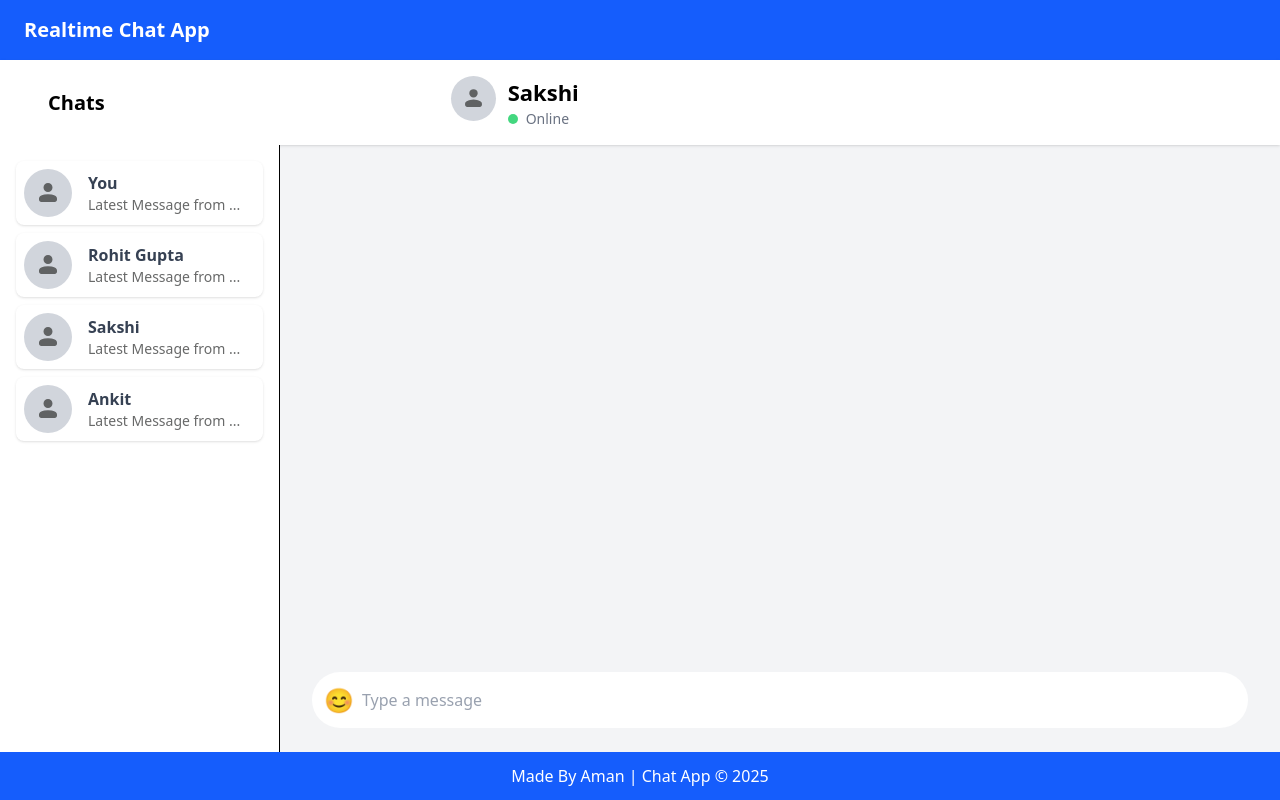
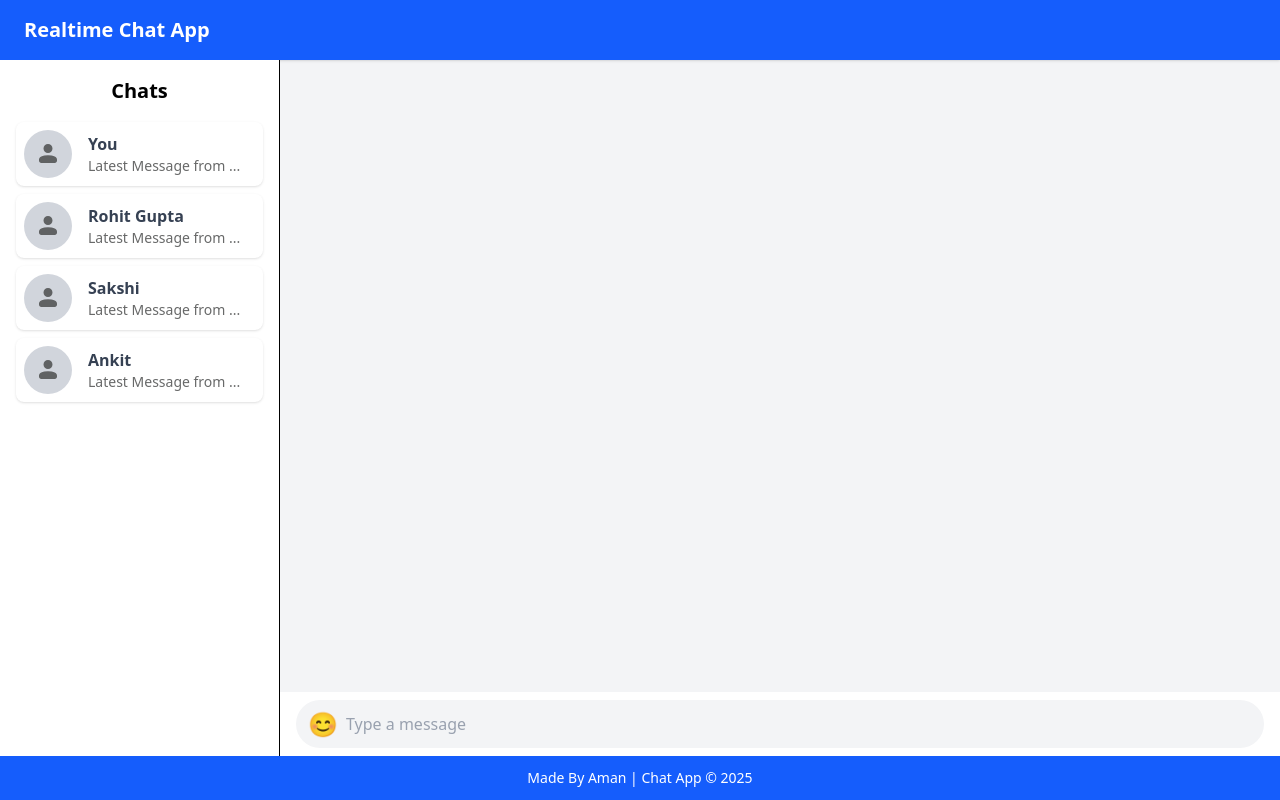
Before and after one commit to mr-aman-git/Chat-Interface-UI, a Next.js app: page / in a window 1280 px wide. Built offline with nearby package versions, Linux system fonts and the light colour scheme.

Commit message:
side baar fix and user selected function add

```diff
--- a/app/page.tsx
+++ b/app/page.tsx
@@ -4,6 +4,7 @@
 import { useState, useEffect, useRef } from "react";
 import { motion } from "framer-motion";
 import { FaCamera } from "react-icons/fa";
+import { div } from "framer-motion/client";
 
 
 type Message = {
@@ -23,6 +24,8 @@ export default function ChatInterface() {
   const [emojiPickerOpen, setEmojiPickerOpen] = useState(false);
   const [onlineUsers] = useState(chatUsers);
   const messageEndRef = useRef<HTMLDivElement>(null);
+  const [selectedUser, setSelectedUser] = useState<string | null>(null);
+
 
   const sendMessage = () => {
     if (input.trim()) {
@@ -55,78 +58,33 @@ export default function ChatInterface() {
   };
 
   return (
-    <div className="h-screen flex flex-col bg-gray-100 font-sans ">
+    <div className="h-screen flex flex-col bg-gray-100 font-sans">
       {/* Navbar */}
       <nav className="bg-blue-600 text-white px-6 py-4 text-xl font-semibold shadow">
         Realtime Chat App
       </nav>
 
-      {/* Landing Section */}
-      <header className="bg-white shadow py-4 text-center flex justify-between items-center px-6">
-        <div className="flex-1 text-left ml-6 hidden md:block">
-          <h2 className="font-bold text-[20px] ">Chats</h2>
-        </div>
-
-        <div className="flex-1 text-center">
-          <div className="flex">
-            {/* SVG icon inside avatar */}
-            <svg
-              viewBox="0 0 48 48"
-              width="45"
-              height="45"
-              fill="none"
-              className="text-gray-600 w-[45px] rounded-full bg-gray-300 items-center justify-center overflow-hidden"
-            >
-              <title>Profile</title>
-              <path
-                d="M24 23q-1.857 0-3.178-1.322Q19.5 20.357 19.5 18.5t1.322-3.178T24 14t3.178 1.322Q28.5 16.643 28.5 18.5t-1.322 3.178T24 23m-6.75 10q-.928 0-1.59-.66-.66-.662-.66-1.59v-.9q0-.956.492-1.758A3.3 3.3 0 0 1 16.8 26.87a16.7 16.7 0 0 1 3.544-1.308q1.8-.435 3.656-.436 1.856 0 3.656.436T31.2 26.87q.816.422 1.308 1.223T33 29.85v.9q0 .928-.66 1.59-.662.66-1.59.66z"
-                fill="#606263"
-              />
-            </svg>
-            <div className="">
-              <h1 className="text-[22px] font-semibold ml-3">Sakshi</h1>
-              <p className="text-sm flex items-center space-x-2 ml-3">
-                {typing ? (
-                  <span className="text-gray-500">typing...</span>
-                ) : (
-                  <>
-                    <span className="w-2.5 h-2.5 bg-green-500 rounded-full animate-pulse"></span>
-                    <span className="text-gray-500">Online</span>
-                  </>
-                )}
-              </p>
-
-            </div>
-          </div>
-
-
-        </div>
-
-        <div className="flex-1"></div>
-      </header>
-
-
-      <main className="flex flex-1 overflow-hidden">
-        {/* Online Users */}
-        <aside className="w-70 bg-white border-r p-4 overflow-y-auto hidden md:block">
-
-          <ul className="space-y-2 ">
+      {/* Main Layout */}
+      <div className="flex flex-1 overflow-hidden">
+        {/* Sidebar */}
+        <aside className="w-[280px] bg-white border-r hidden md:flex flex-col items-center p-4">
+          <h2 className="font-bold text-[20px] mb-4">Chats</h2>
+          <ul className="space-y-2 w-full">
             {onlineUsers.map((user, i) => (
               <li
                 key={i}
-                className="flex items-center space-x-4 py-2 pl-2 shadow-sm text-gray-700 cursor-pointer hover:bg-blue-100 rounded-lg"
+                onClick={() => setSelectedUser(user)}
+                className={`flex items-center space-x-4 py-2 pl-2 shadow-sm text-gray-700 cursor-pointer hover:bg-blue-100 rounded-lg
+            ${selectedUser === user ? "bg-blue-200" : ""}`}
               >
-                {/* Avatar container */}
                 <div className="relative w-12 h-12">
-                  {/* Avatar circle */}
                   <div className="w-full h-full rounded-full bg-gray-300 flex items-center justify-center overflow-hidden">
-                    {/* SVG icon inside avatar */}
                     <svg
                       viewBox="0 0 48 48"
                       width="70"
                       height="70"
                       fill="none"
-                      className="text-gray-600 cursor-pointer"
+                      className="text-gray-600"
                     >
                       <title>profile</title>
                       <path
@@ -136,60 +94,88 @@ export default function ChatInterface() {
                     </svg>
                   </div>
                 </div>
-
-                {/* User info */}
-                <div className="flex-1 cursor-pointer">
-                  <span className="block  font-semibold " title={`User: ${user}`}>{user}</span>
+                <div className="flex-1">
+                  <span className="block font-semibold" title={`User: ${user}`}>{user}</span>
                   <p
                     className="text-sm text-[#686969] truncate max-w-[200px]"
                     title={typing ? "Typing..." : "Latest Message from this user"}
                   >
-                    {typing ? "Typing..." : "Latest Message from this user".slice(0, 20) + ("Latest Message from this user".length > 20 ? "..." : "")}
+                    {typing ? "Typing..." : "Latest Message from this user".slice(0, 20) + "..."}
                   </p>
-
                 </div>
-
               </li>
             ))}
           </ul>
-
         </aside>
 
-        {/* Chat Box */}
-        <section className="flex-1 flex flex-col justify-between p-4">
-          <div className="overflow-y-auto space-y-2 p-3 flex-1">
+        {/* Chat Area */}
+        <div className="flex-1 flex flex-col">
+          {/* Header */}
+          {
+            selectedUser ? (
+              <div className="bg-white shadow flex items-center px-4 h-16">
+                <svg
+                  viewBox="0 0 48 48"
+                  width="45"
+                  height="45"
+                  fill="none"
+                  className="text-gray-600 w-[45px] rounded-full bg-gray-300"
+                >
+                  <title>Profile</title>
+                  <path
+                    d="M24 23q-1.857 0-3.178-1.322Q19.5 20.357 19.5 18.5t1.322-3.178T24 14t3.178 1.322Q28.5 16.643 28.5 18.5t-1.322 3.178T24 23m-6.75 10q-.928 0-1.59-.66-.66-.662-.66-1.59v-.9q0-.956.492-1.758A3.3 3.3 0 0 1 16.8 26.87a16.7 16.7 0 0 1 3.544-1.308q1.8-.435 3.656-.436 1.856 0 3.656.436T31.2 26.87q.816.422 1.308 1.223T33 29.85v.9q0 .928-.66 1.59-.662.66-1.59.66z"
+                    fill="#606263"
+                  />
+                </svg>
+                <div className="ml-3">
+                  <h1 className="text-[18px] font-medium"> {selectedUser} </h1>
+                  <p className="text-sm flex items-center space-x-2">
+                    {typing ? (
+                      <span className="text-gray-500">typing...</span>
+                    ) : (
+                      <>
+                        <span className="w-2.5 h-2.5 bg-green-500 rounded-full animate-pulse"></span>
+                        <span className="text-gray-500">Online</span>
+                      </>
+                    )}
+                  </p>
+                </div>
+              </div>
+            ) : (
+              <div></div>
+            )
+          }
+
+          {/* Messages */}
+          <div className="flex-1 overflow-y-auto p-4 space-y-2">
             {messages.map((msg) => (
               <motion.div
                 key={msg.id}
                 initial={{ opacity: 0, y: 10 }}
                 animate={{ opacity: 1, y: 0 }}
-                className={`relative px-4 py-2 rounded-xl text-white max-w-[80%] w-fit
-        ${msg.sender === "You" ? "ml-auto bg-[#005c4b]" : "mr-auto bg-[#202c33]"}
-        text-sm sm:text-base
-      `}
+                className={`relative px-4 py-2 rounded-xl text-white max-w-[80%] w-fit ${msg.sender === "You" ? "ml-auto bg-[#005c4b]" : "mr-auto bg-[#202c33]"
+                  } text-sm sm:text-base`}
               >
-                <div className="break-words whitespace-pre-wrap">{msg.content} {msg.emoji || ""}</div>
+                <div className="break-words whitespace-pre-wrap">
+                  {msg.content} {msg.emoji || ""}
+                </div>
                 <div className="text-[11px] text-gray-400 text-right mt-1">{msg.timestamp}</div>
               </motion.div>
             ))}
             <div ref={messageEndRef} />
           </div>
 
-
-
-          {/* Chat Input */}
-          <div className="relative w-full px-4 py-2">
-            <div className="flex items-center bg-white text-gray-500 rounded-full px-3 py-2 w-full">
-              {/* Emoji Button */}
+          {/* Input */}
+          <div className="relative px-4 py-2 bg-white">
+            <div className="flex items-center bg-gray-100 text-gray-700 rounded-full px-3 py-2">
               <button
                 onClick={() => setEmojiPickerOpen(!emojiPickerOpen)}
-                className="text-2xl mr-2 cursor-pointer"
+                className="text-2xl mr-2"
                 title="Add emoji"
               >
                 😊
               </button>
 
-              {/* Emoji Picker */}
               {emojiPickerOpen && (
                 <div className="absolute bottom-14 left-10 bg-white p-2 rounded shadow flex space-x-1 z-50">
                   {["😀", "😎", "🔥", "❤️", "😂", "👍"].map((e) => (
@@ -204,7 +190,6 @@ export default function ChatInterface() {
                 </div>
               )}
 
-              {/* Input Field */}
               <input
                 value={input}
                 onChange={(e) => {
@@ -213,36 +198,30 @@ export default function ChatInterface() {
                 }}
                 onKeyDown={(e) => e.key === "Enter" && sendMessage()}
                 placeholder="Type a message"
-                className="flex-1 bg-transparent outline-none text-black placeholder:text-gray-400 h-[40px]"
+                className="flex-1 bg-transparent outline-none text-black placeholder:text-gray-400"
               />
 
-              {/* Send Button */}
               {input.trim() && (
                 <button
                   onClick={sendMessage}
-                  className="ml-2 w-10 h-10 bg-green-500 text-black rounded-full flex items-center justify-center hover:bg-green-600 transition cursor-pointer"
+                  className="ml-2 w-10 h-10 bg-green-500 text-black rounded-full flex items-center justify-center hover:bg-green-600"
                   title="Send"
                 >
-                  <svg
-                    viewBox="0 0 24 24"
-                    fill="currentColor"
-                    className="w-5 h-5 rotate-45"
-                  >
+                  <svg viewBox="0 0 24 24" fill="currentColor" className="w-5 h-5 rotate-45">
                     <path d="M2 21l21-9L2 3v7l15 2-15 2v7z" />
                   </svg>
                 </button>
               )}
-
             </div>
           </div>
-
-        </section>
-      </main>
+        </div>
+      </div>
 
       {/* Footer */}
-      <footer className="bg-blue-600 text-white text-center py-3">
+      <footer className="bg-blue-600 text-white text-center py-3 text-sm">
         Made By Aman | Chat App © 2025
       </footer>
     </div>
+
   );
 }
```
